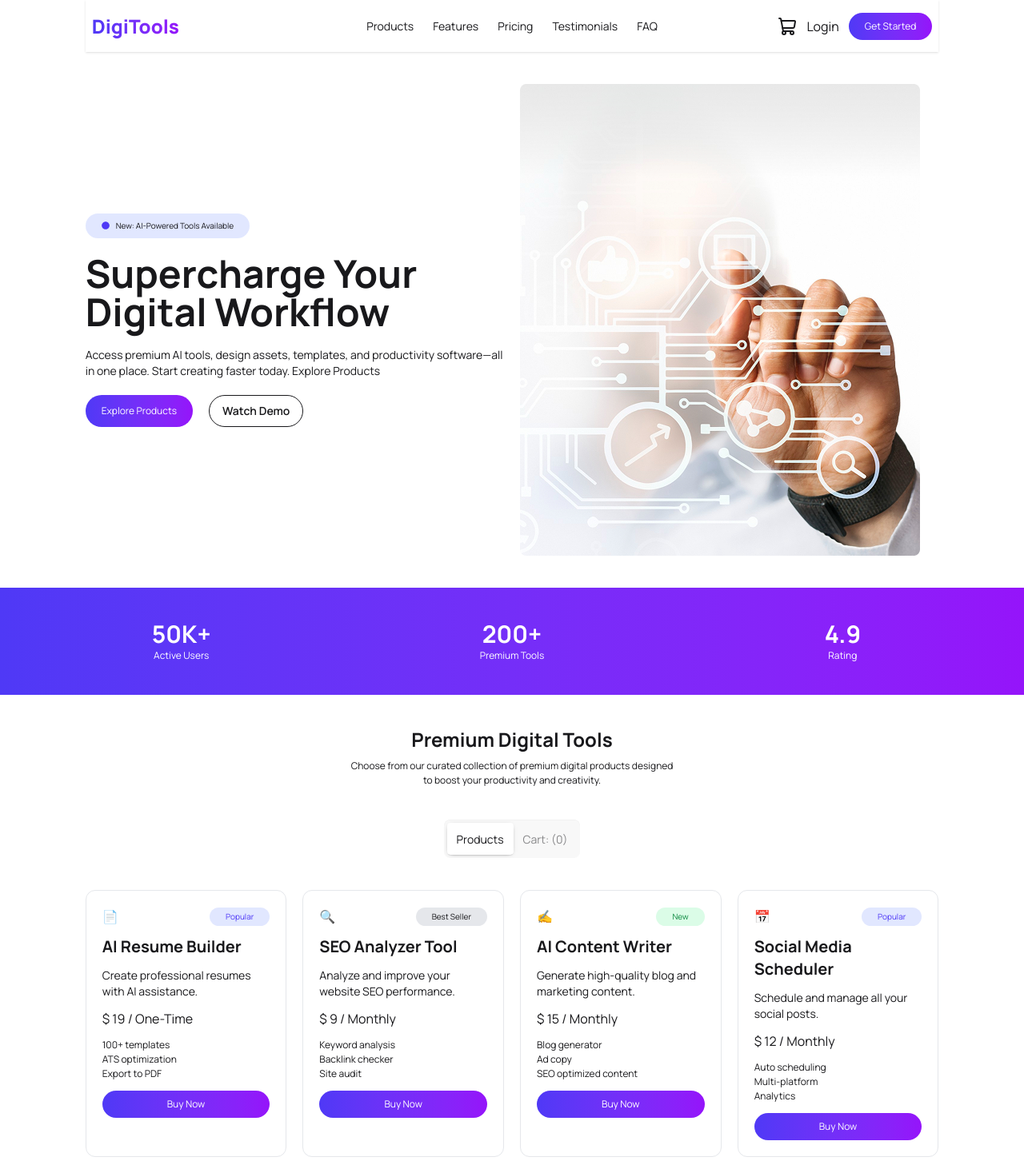
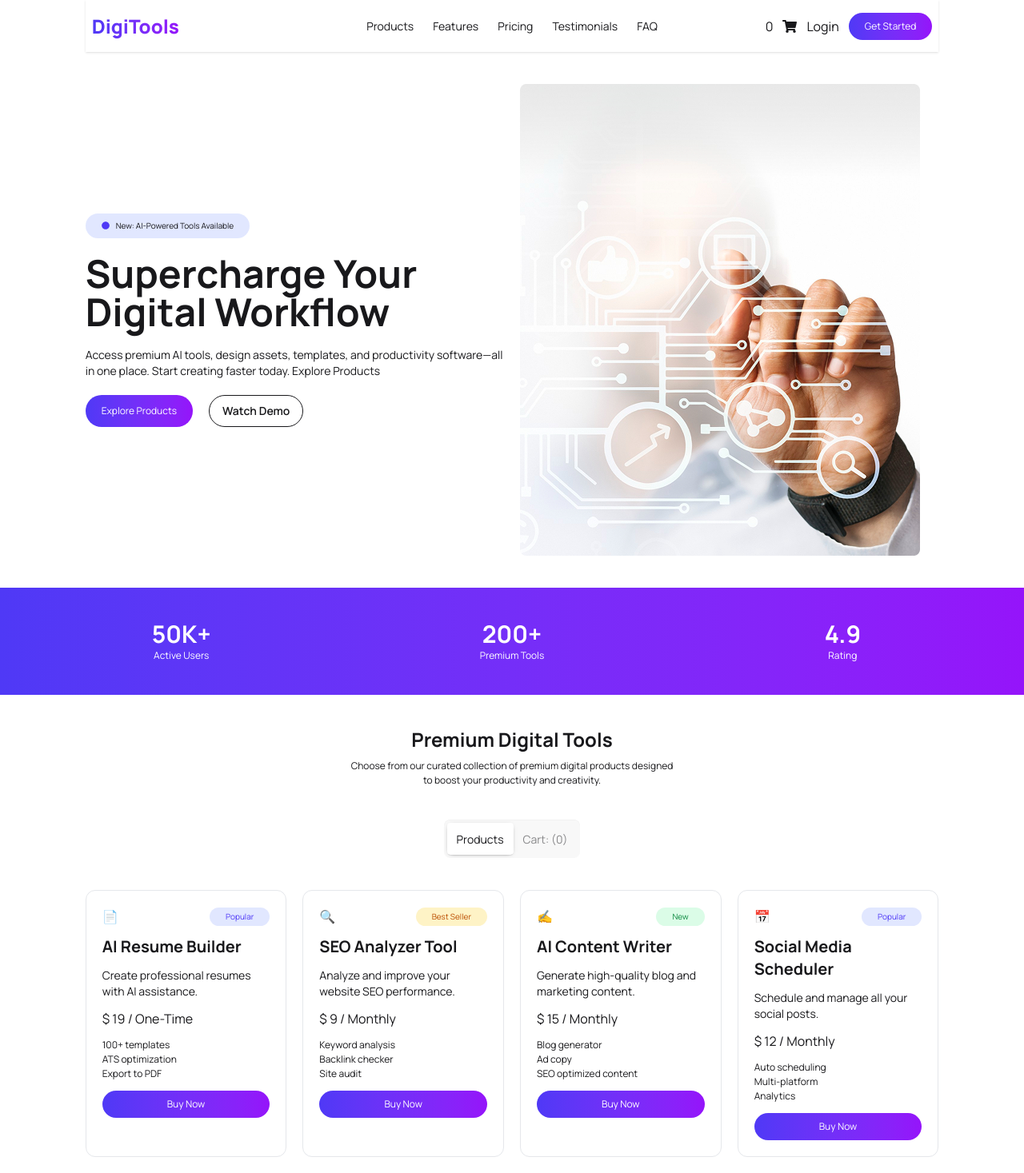
Before and after one commit to msirazu/digitools-platform, a React (Vite) app: page / in a window 1280 px wide. Shown: the top 1467 px of the page at 80% size. Built offline with nearby package versions, Linux system fonts and the light colour scheme.

Commit message:
cart number added on navbar

```diff
--- a/src/App.jsx
+++ b/src/App.jsx
@@ -33,7 +33,7 @@ const App = () => {
   return (
     <div className="font-manrope">
       <header id="header-section" className="w-11/12 lg:w-10/12 mx-auto">
-        <Navbar/>
+        <Navbar cart={cart}/>
         <HeroBanner/>
       </header>
 
--- a/src/components/layout/header/Navbar.jsx
+++ b/src/components/layout/header/Navbar.jsx
@@ -1,6 +1,6 @@
-import { ShoppingCart } from 'lucide-react';
+import { FaShoppingCart } from "react-icons/fa";
 
-const Navbar = () => {
+const Navbar = ({ cart }) => {
     return (
         <nav className="navbar bg-base-100 shadow-sm">
   <div className="navbar-start">
@@ -30,7 +30,8 @@ const Navbar = () => {
     </ul>
   </div>
   <div className="navbar-end gap-3 flex-wrap justify-center md:justify-end">
-    <ShoppingCart className='text-[5px]'/>
+    <span>{cart.length}</span>
+    <FaShoppingCart className="text-lg"/>
     <a>Login</a>
     <button className="btn-one">Get Started</button>
   </div>
--- a/src/utils/common.js
+++ b/src/utils/common.js
@@ -2,7 +2,7 @@ const getTagClass = (tag) => {
     const tagStyles = {
         popular: 'bg-tag-three text-one',
         new: 'bg-tag-one text-tag-two',
-        'best-seller': 'bg-tag-four text-tag-five'
+        'best seller': 'bg-tag-four text-tag-five'
     }
     return tagStyles[tag] || 'bg-gray-200 text';
 }
```
